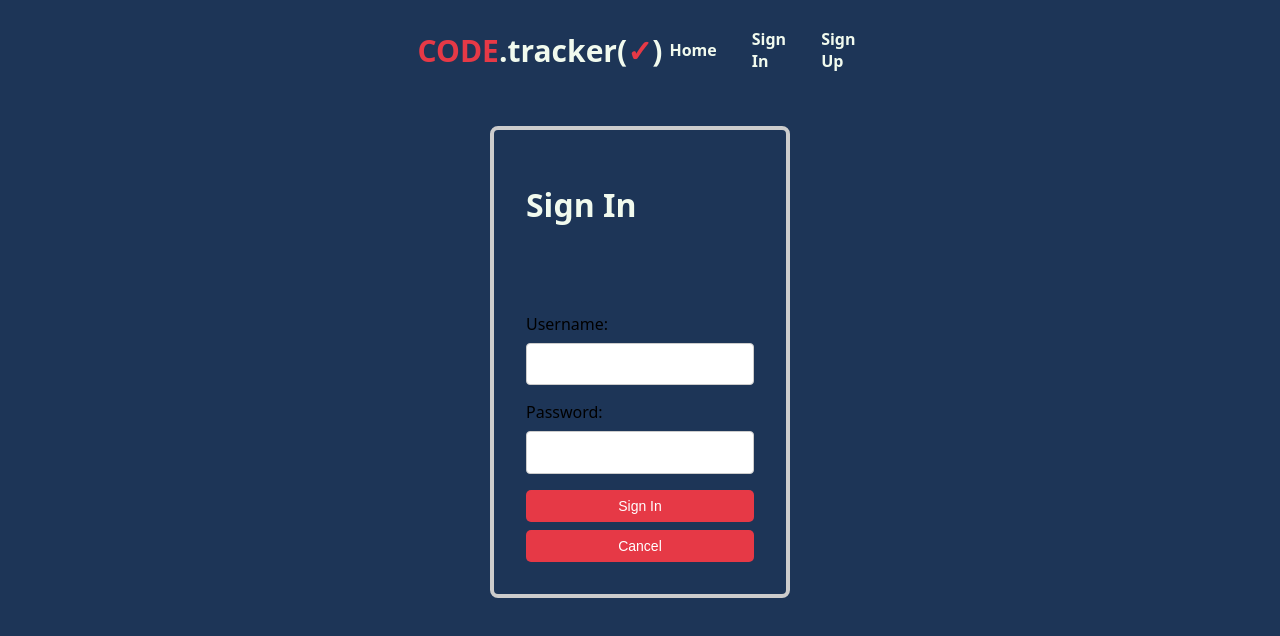
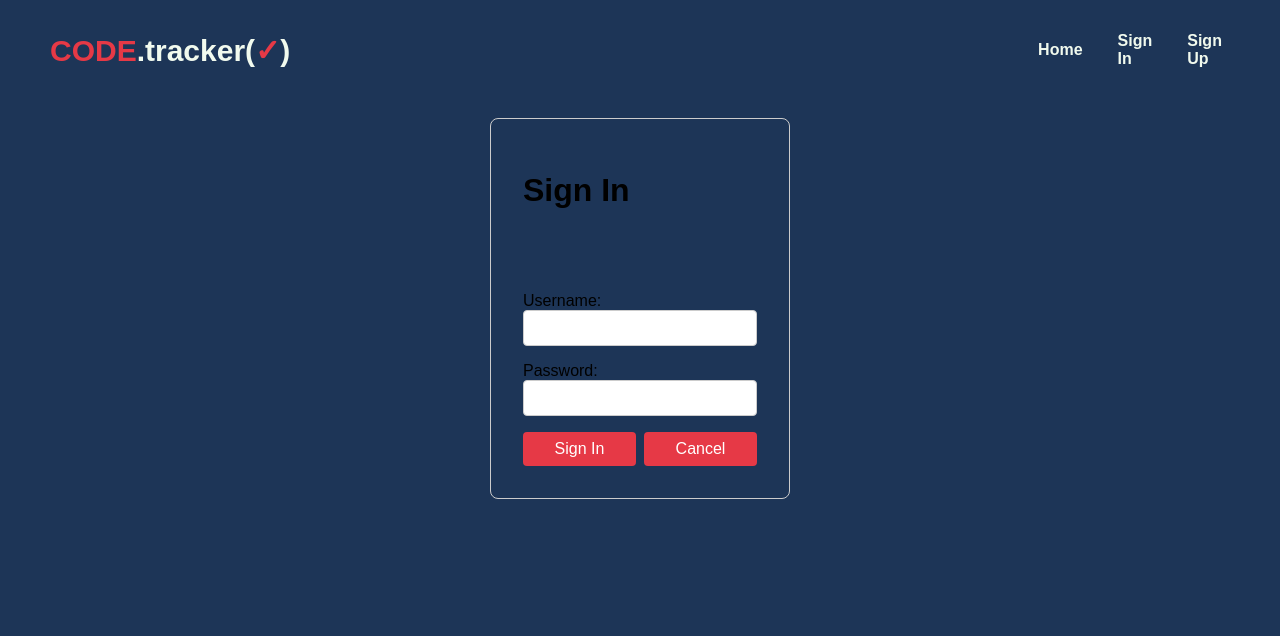
Before and after one commit to JuicetenG/project-3-frontend, a React (Vite) app: page /sign-in in a window 1280 px wide. Shown: the top 636 px of the page. Built offline with nearby package versions, Linux system fonts and the light colour scheme; no server answers.

Commit message:
changes to the css forms for signup and signin as well as landing page

```diff
--- a/src/components/Landing/Landing.css
+++ b/src/components/Landing/Landing.css
@@ -1,13 +1,28 @@
-h1 {
-    color: #f1faee;
+html,
+body {
+    margin: 0;
+    height: 100%;
+    font-family: Arial, sans-serif;
 }
 
-h1,
-p {
-    margin-bottom: 20px;
+.landing-container {
+    display: flex;
+    flex-direction: column;
+    align-items: center;
+    justify-content: center;
+    height: 100vh;
+    text-align: center;
+    background-color: #1D3557;
+    padding: 1rem;
 }
 
-p {
-    color: #f1faee;
-    font-weight: 400;
+.landing-heading {
+    font-size: 2rem;
+    color: #EDF2F4;
+    margin-bottom: 1rem;
 }
+
+.landing-description {
+    font-size: 1.1rem;
+    color: #ccdde4
+}
--- a/src/components/Landing/Landing.jsx
+++ b/src/components/Landing/Landing.jsx
@@ -24,9 +24,9 @@ const Landing = () => {
   }, []);
 
   return (
-    <main>
-      <h1>{displayedText}</h1>
-      <p>Sign up or sign in to track your code projects</p>
+    <main className="landing-container">
+      <h1 className="landing-heading">{displayedText}</h1>
+      <p className="landing-description">Sign up or sign in to track your code projects</p>
     </main>
   );
 };
--- a/src/components/SignInForm/SignInForm.css
+++ b/src/components/SignInForm/SignInForm.css
@@ -4,47 +4,47 @@ body {
     height: 100%;
 }
 
-body {
-    display: grid;
-    place-items: center;
+.sign-in-container {
+    display: flex;
+    flex-direction: column;
+    align-items: center;
+    justify-content: flex-start;
+    height: 100vh;
+    padding-top: 0.5rem;
+    gap: 1rem;
 }
 
-.container {
-    display: grid;
-    place-items: center;
-    width: 100%;
-    height: 50vh;
-    padding: 1rem;
-    border-radius: 8px;
-    box-sizing: border-box;
-}
-
-form {
+.sign-in-form {
     display: flex;
     flex-direction: column;
     gap: 1rem;
     width: 300px;
+    border: 1px solid #ccc;
+    padding: 2rem;
+    border-radius: 8px;
 }
 
-input {
-    padding: 0.7rem;
+.sign-in-input {
+    padding: 0.5rem;
     font-size: 1rem;
     border: 1px solid #ccc;
     border-radius: 4px;
     width: 100%;
 }
 
-button {
-    padding: 0.7rem;
+.sign-in-button-container {
+    display: flex;
+    gap: 0.5rem;
+    justify-content: center;
+}
+
+.sign-in-button {
+    padding: 0.5rem;
     font-size: 1rem;
     border: none;
     border-radius: 4px;
     cursor: pointer;
-}
-
-form>div {
-    display: flex;
-    gap: 0.5rem;
+    width: 100%;
 }
 
 p {
--- a/src/components/SignInForm/SignInForm.jsx
+++ b/src/components/SignInForm/SignInForm.jsx
@@ -3,11 +3,10 @@ import { useNavigate } from 'react-router';
 
 import { signIn } from '../../services/authService';
 import { UserContext } from '../../contexts/UserContext';
-import './SignInForm.css'
+import './SignInForm.css';
 
 const SignInForm = () => {
   const navigate = useNavigate();
-
   const { setUser } = useContext(UserContext);
 
   const [message, setMessage] = useState('');
@@ -25,7 +24,6 @@ const SignInForm = () => {
     evt.preventDefault();
     try {
       const signedInUser = await signIn(formData);
-
       setUser(signedInUser);
       navigate('/');
     } catch (err) {
@@ -34,37 +32,41 @@ const SignInForm = () => {
   };
 
   return (
-    <div className="container">
-      <form autoComplete='off' onSubmit={handleSubmit}>
+    <div className="sign-in-container">
+      <form className="sign-in-form" autoComplete="off" onSubmit={handleSubmit}>
         <h1>Sign In</h1>
         <p>{message}</p>
         <div>
-          <label htmlFor='username'>Username:</label>
+          <label htmlFor="username">Username:</label>
           <input
-            type='text'
-            autoComplete='off'
-            id='username'
+            className="sign-in-input"
+            type="text"
+            autoComplete="off"
+            id="username"
             value={formData.username}
-            name='username'
+            name="username"
             onChange={handleChange}
             required
           />
         </div>
         <div>
-          <label htmlFor='password'>Password:</label>
+          <label htmlFor="password">Password:</label>
           <input
-            type='password'
-            autoComplete='off'
-            id='password'
+            className="sign-in-input"
+            type="password"
+            autoComplete="off"
+            id="password"
             value={formData.password}
-            name='password'
+            name="password"
             onChange={handleChange}
             required
           />
         </div>
-        <div>
-          <button>Sign In</button>
-          <button type="button" onClick={() => navigate('/')}>Cancel</button>
+        <div className="sign-in-button-container">
+          <button className="sign-in-button">Sign In</button>
+          <button className="sign-in-button" type="button" onClick={() => navigate('/')}>
+            Cancel
+          </button>
         </div>
       </form>
     </div>
--- a/src/components/SignUpForm/SignUpForm.css
+++ b/src/components/SignUpForm/SignUpForm.css
@@ -4,28 +4,27 @@ body {
     height: 100%;
 }
 
-.container {
-    display: grid;
-    place-items: center;
+.sign-up-container {
+    display: flex;
+    flex-direction: column;
+    align-items: center;
+    justify-content: flex-start;
     height: 100vh;
-    padding-top: 2rem;
+    padding-top: 0.5rem;
+    gap: 1rem;
 }
 
-h1 {
-    margin-bottom: 1rem;
-}
-
-form {
+.sign-up-form {
     display: flex;
     flex-direction: column;
     gap: 1rem;
     width: 300px;
-    border: 4px solid #ccc;
+    border: 1px solid #ccc;
     padding: 2rem;
     border-radius: 8px;
 }
 
-input {
+.sign-up-input {
     padding: 0.5rem;
     font-size: 1rem;
     border: 1px solid #ccc;
@@ -33,7 +32,13 @@ input {
     width: 100%;
 }
 
-button {
+.sign-up-button-container {
+    display: flex;
+    gap: 0.5rem;
+    justify-content: center;
+}
+
+.sign-up-button {
     padding: 0.5rem;
     font-size: 1rem;
     border: none;
@@ -42,8 +47,7 @@ button {
     width: 100%;
 }
 
-form>div {
-    display: flex;
-    flex-direction: column;
-    gap: 0.5rem;
+p {
+    color: red;
+    font-size: 0.9rem;
 }
--- a/src/components/SignUpForm/SignUpForm.jsx
+++ b/src/components/SignUpForm/SignUpForm.jsx
@@ -4,10 +4,10 @@ import { useNavigate } from 'react-router';
 import { UserContext } from '../../contexts/UserContext';
 
 import { signUp } from '../../services/authService';
-import './SignUpForm.css'
+import './SignUpForm.css';
 
 const SignUpForm = () => {
-    const { setUser } = useContext(UserContext)
+    const { setUser } = useContext(UserContext);
 
     const navigate = useNavigate();
     const [message, setMessage] = useState('');
@@ -22,22 +22,19 @@ const SignUpForm = () => {
     const handleChange = (evt) => {
         setMessage('');
         setFormData({ ...formData, [evt.target.name]: evt.target.value });
-
     };
 
     const handleSubmit = async (evt) => {
         evt.preventDefault();
 
         try {
-            const newUser = await signUp(formData)
-            setUser(newUser)
-            console.log(newUser, " <- new User (decoded jwt token)")
+            const newUser = await signUp(formData);
+            setUser(newUser);
+            console.log(newUser, " <- new User (decoded jwt token)");
         } catch (err) {
-            console.log(err)
-            setMessage(err.message)
+            console.log(err);
+            setMessage(err.message);
         }
-
-        console.log(formData);
     };
 
     const isFormInvalid = () => {
@@ -45,10 +42,10 @@ const SignUpForm = () => {
     };
 
     return (
-        <main className="container">
+        <main className="sign-up-container">
             <h1>Sign Up</h1>
             <p>{message}</p>
-            <form onSubmit={handleSubmit}>
+            <form onSubmit={handleSubmit} className="sign-up-form">
                 <div>
                     <label htmlFor='username'>Username:</label>
                     <input
@@ -58,6 +55,7 @@ const SignUpForm = () => {
                         name='username'
                         onChange={handleChange}
                         required
+                        className="sign-up-input"
                     />
                 </div>
                 <div>
@@ -69,6 +67,7 @@ const SignUpForm = () => {
                         name='password'
                         onChange={handleChange}
                         required
+                        className="sign-up-input"
                     />
                 </div>
                 <div>
@@ -80,16 +79,16 @@ const SignUpForm = () => {
                         name='passwordConf'
                         onChange={handleChange}
                         required
+                        className="sign-up-input"
                     />
                 </div>
-                <div>
-                    <button disabled={isFormInvalid()}>Sign Up</button>
-                    <button onClick={() => navigate('/')}>Cancel</button>
+                <div className="sign-up-button-container">
+                    <button disabled={isFormInvalid()} className="sign-up-button">Sign Up</button>
+                    <button onClick={() => navigate('/')} className="sign-up-button">Cancel</button>
                 </div>
             </form>
         </main>
     );
-
 };
 
-export default SignUpForm
+export default SignUpForm;
```
